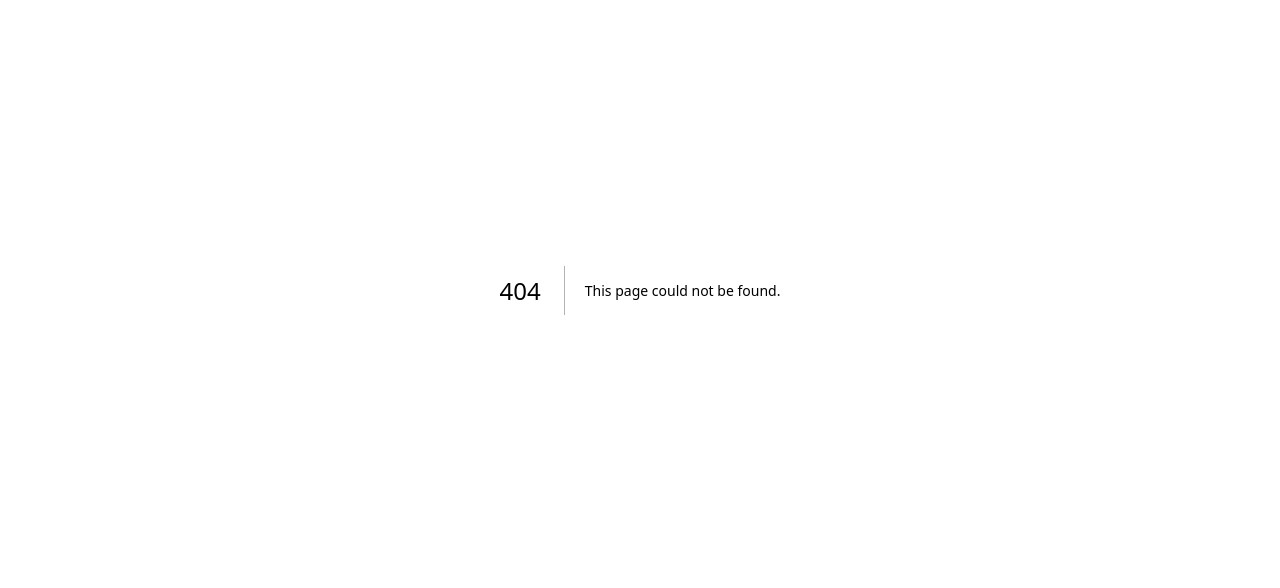
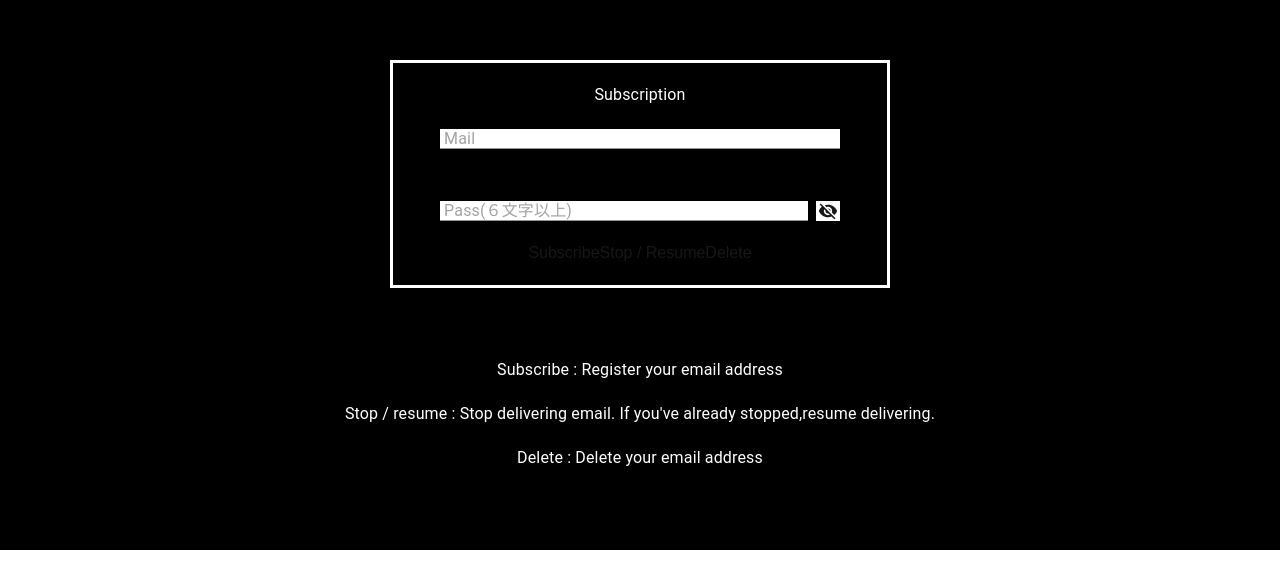
Before and after one commit to D1nast/Crypt-API-Next, a Next.js app: page /signup in a window 1280 px wide. Before the commit this address had no page. Shown: the part 110-698 px from the top of the page. Built offline with nearby package versions, Linux system fonts and the light colour scheme.

Commit message:
nextjsへリファクタリング

```diff
--- /dev/null
+++ b/app/about/page.tsx
@@ -0,0 +1,6 @@
+
+export default function Home() {
+  return (
+    <div>aaa</div>
+  )
+}
--- a/app/lpcomponent/LP.tsx
+++ /dev/null
@@ -1,12 +0,0 @@
-import React from "react";
-import Ranking from "./Ranking";
-import News from "./NewsApi";
-
-export default function LP() {
-    return (
-        <>
-            <News />
-            <Ranking />
-        </>
-    );
-}
--- a/app/page.tsx
+++ b/app/page.tsx
@@ -1,10 +1,15 @@
+import React from "react";
+import Ranking from "./lpcomponent/Ranking";
+import News from "./lpcomponent/NewsApi";
 
-import LP from './lpcomponent/LP';
-
-export default function Home() {
-  return <LP />;
+export default function LP() {
+    return (
+        <>
+            <News />
+            <Ranking />
+        </>
+    );
 }
-
 
 
 
--- /dev/null
+++ b/app/signup/page.tsx
@@ -0,0 +1,88 @@
+'use client';
+
+import { useState } from "react";
+import axios from 'axios';
+import Typography from '@mui/material/Typography';
+import Box from '@mui/material/Box';
+import Input from '@mui/material/Input';
+import VisibilityIcon from "@mui/icons-material/Visibility";
+import VisibilityOffIcon from "@mui/icons-material/VisibilityOff";
+
+export default function SignUp(){
+    const [email,setEmail] = useState("");
+    const [pass,setPass] = useState("");
+    const [passwordType,setPasswordType] = useState("password");
+
+    const register = async () => {
+        const url = `${process.env.REACT_APP_API}/create`;
+        const reqBody = { user: { email, password: pass, password_confirmation: pass } };
+        try{
+            await axios.post(url,reqBody);
+            //右の形でパラメータが送られる　user:{email,password, password_confirmation}
+            alert("Thank you for subscribing!")
+        }catch{
+            alert("以下3つのいずれか当てはまるため、登録できません\n\n・既に登録済\n・無効なアドレス\n・パスワードが6文字以下")
+        }
+    };
+    //メール配信の登録と解除
+    const changeDeliver = async () => {
+        const url = `${process.env.REACT_APP_API}/change`;
+        const reqBody = { user: { email, password: pass, password_confirmation: pass } };
+        try{
+            const query = await axios.post(url,reqBody);
+            alert(query.data)}
+        catch{ alert("Either the user is not registered, or the email address or password is incorrect.")}
+    };
+    //ユーザー削除
+    const Delete = async () => {
+        const url = `${process.env.REACT_APP_API}/delete`;
+        const reqBody = { user: { email, password: pass, password_confirmation: pass } };
+        try{
+            await axios.post(url,reqBody);
+            alert("executed!")
+        }catch{
+            alert("Either the user is not registered, or the email address or password is incorrect.")
+        }
+    };
+
+    return(
+        <Box sx={{border:{xs:'none',sm:0},padding:{xs:'150px 50px 150px 50px',sm:'150px 0px 60px 0px'},display:'flex',flexDirection:'column',justifyContent:'center',backgroundColor:'#000000'}}>
+            {/* サブスク登録画面 */}
+            <Box sx={{display:'flex',justifyContent:'center',paddingTop:'20px',paddingBottom:'20px'}}>
+                <Box sx={{width:"500px",display:"flex",flexDirection:"column",alignItems:"center",maxWidth:'100%',
+                    padding:{xs:'20px 0px 20px 0px',sm:'20px 0px 20px 0px'},border:"solid #FFFFFF",boxShadow:"0 3px 5px rgba(0, 0, 0, 0.22)"}}>
+                    <Typography sx={{marginBottom:"20px",color:'#FFFFFF'}}>Subscription</Typography>
+                {/* メールアドレス */}
+                <Box>
+                    {/* <input value={email} placeholder="Mail" onChange={(e) => setEmail(e.target.value)} sx={{ width: "400px" }}/> */}
+                    <Input value={email} placeholder=" Mail" onChange={(e) => setEmail(e.target.value)}
+                    sx ={{backgroundColor:'white',width:{xs:'250px',sm:'400px'},height:{xs:'20px',sm:'20px'}}} />
+                </Box>
+
+                {/* パスワード入力 */}
+                <Box sx={{marginTop:'50px',display:'flex',alignItems:'center',maxWidth:'400px'}}>
+                    {/* <input value={pass} placeholder="Pass(６文字以上)" type={passwordType} onChange={(e) => setPass(e.target.value)} style={{ width: "400px"}}/> */}
+                    <Input value={pass} placeholder=" Pass(６文字以上)"type={passwordType} onChange={(e) => setPass(e.target.value)}
+                    sx ={{backgroundColor:'white',width:{xs:'225px',sm:'400px'},height:{xs:'20px',sm:'20px'}}} />
+                    {passwordType === "password" && (<VisibilityOffIcon sx={{marginLeft:"8px",backgroundColor:'white',maxHeight:'20px'}} onClick={() => setPasswordType("text")} className="Password__visual"/>)}
+                    {passwordType === "text" && (<VisibilityIcon sx={{marginLeft:"8px",backgroundColor:'white',maxHeight:'20px'}} onClick={() => setPasswordType("password")} className="Password__visual"/>)}
+                </Box>
+
+                {/* ボタン */}
+                <Box style={{ marginTop: "20px" }}>
+                    <button onClick={register}>Subscribe</button>
+                    <button onClick={changeDeliver}>Stop / Resume</button>
+                    <button onClick={Delete}>Delete</button>
+                </Box>
+                </Box>
+            </Box>
+            {/* 各ボタン説明 */}
+            <Box sx={{marginTop:'50px',display:'flex',flexDirection:'column',alignItems:'center'}}>
+                <Typography sx={{marginBottom:"20px",color:'#FFFFFF'}}>Subscribe : Register your email address</Typography>
+                <Typography sx={{marginBottom:"20px",color:'#FFFFFF'}}>Stop / resume : Stop delivering email. If you've already stopped,resume delivering.</Typography>
+                <Typography sx={{marginBottom:"20px",color:'#FFFFFF'}}>Delete : Delete your email address</Typography>
+            </Box>
+        </Box>
+
+    );
+}
--- a/package.json
+++ b/package.json
@@ -11,6 +11,7 @@
   "dependencies": {
     "@emotion/react": "^11.14.0",
     "@emotion/styled": "^11.14.0",
+    "@mui/icons-material": "^6.4.4",
     "@mui/material": "^6.4.3",
     "axios": "^1.7.9",
     "next": "15.1.6",
```
Also changed, not shown: 1 other file (tests, documents, lock files or other folders).
